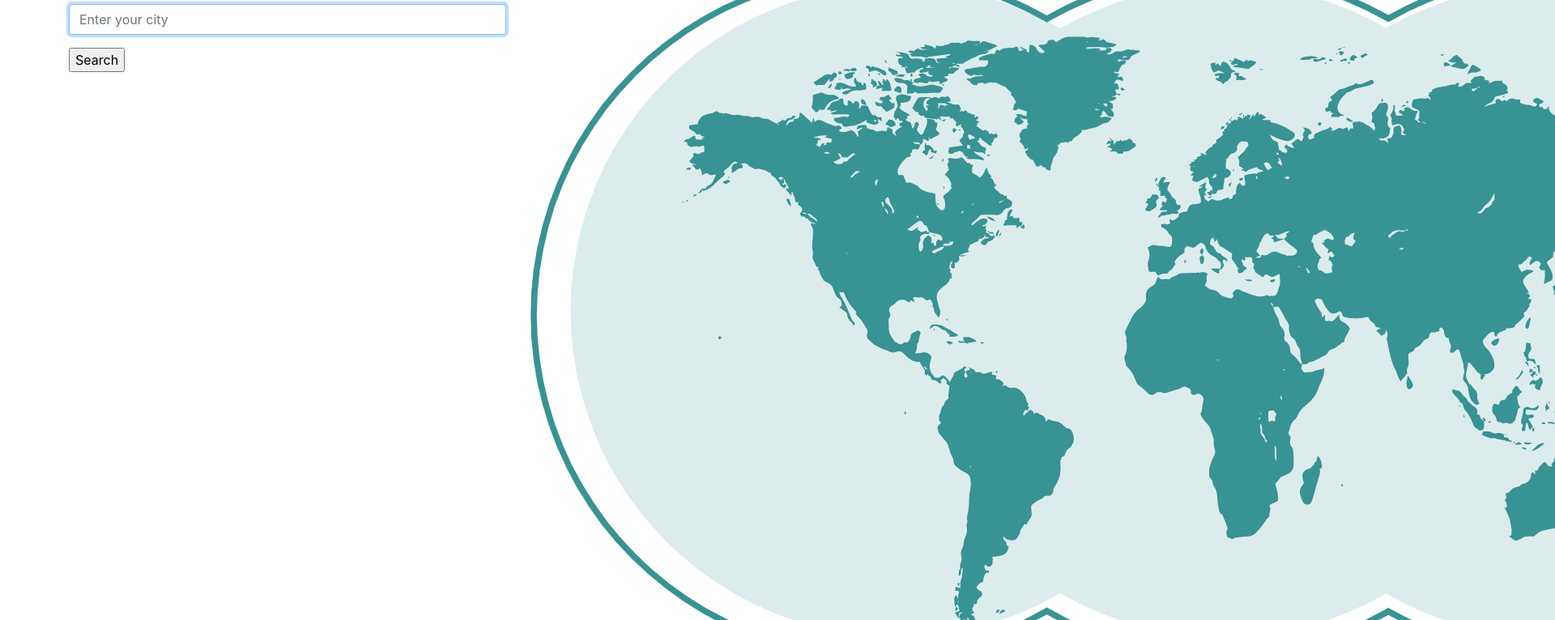
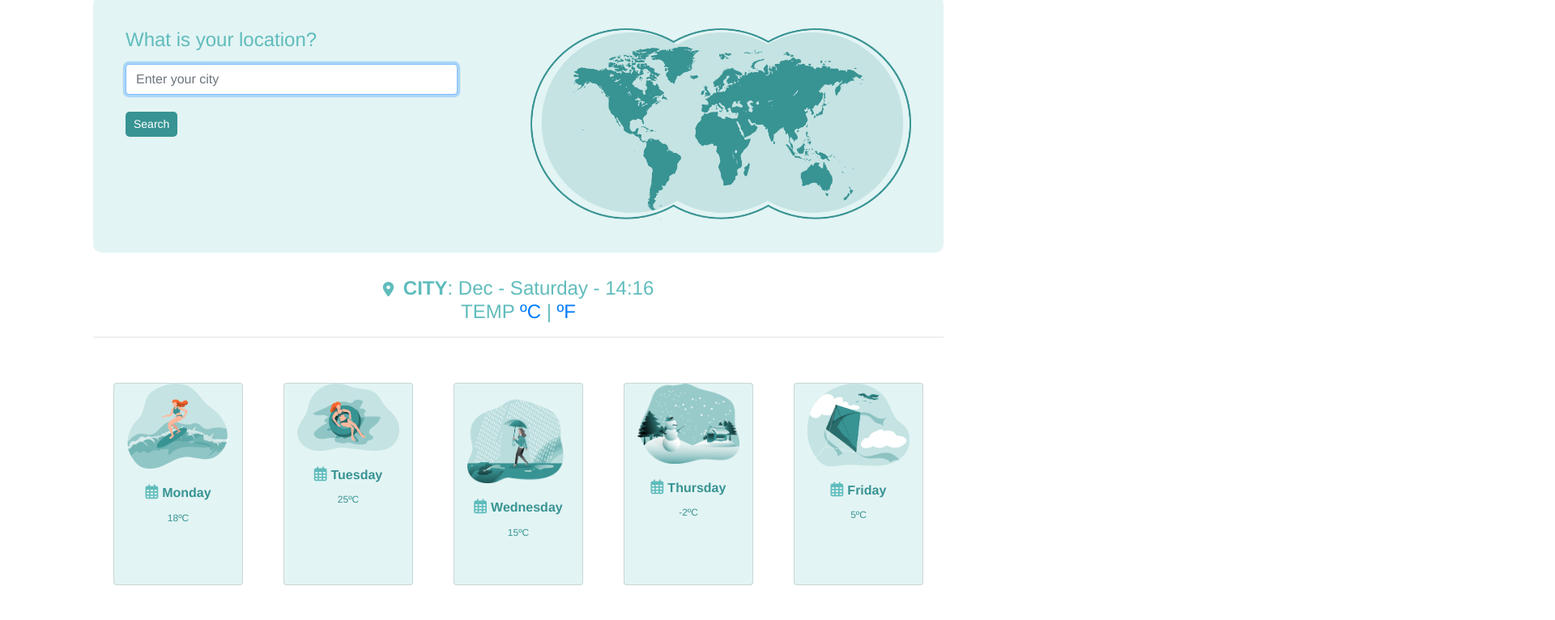
Before and after one commit to petradn/weatherapp-off-petra, a plain HTML site: page index.html in a window 1280 px wide. Shown: the part 93-859 px from the top of the page at 81% size, 1920 px wide, since content can reach past the window. Drawn offline with nearby package versions, Linux system fonts and the light colour scheme; no server answers.

Commit message:
Puched the file to Netlify

```diff
--- a/src/index.js
+++ b/src/index.js
@@ -0,0 +1,82 @@
+
+function formatTime(time) {
+   let hours = time.getHours();
+    if (hours < 10){
+        hours = `0${hours}`;
+    }
+
+    let minutes = time.getMinutes();
+    if (minutes < 10) {
+    minutes = `0${minutes}`
+    }
+
+    let daysIndex = time.getDay();
+    let days =
+    ["Sunday", "Monday", "Tuesday", "Wednesday", "Thursday", "Friday", "Saturday"];
+    let day = days[daysIndex];
+
+    let monthsIndex = time.getMonth();
+    let months = ["Jan", "Feb", "March", "Apr", "May", "Jun", "Jul", "Aug", "Sept", "Oct", "Nov", "Dec"]
+
+    let month = months[monthsIndex];
+
+    return `${month} - ${day} - ${hours}:${minutes} `;
+
+}
+
+function displayCityWeather(response) {
+console.log(response);
+document.querySelector(`#current-city`).innerHTML = response.data.name;
+document.querySelector(`#current-degree`).innerHTML = Math.round(response.data.main.temp);
+}
+
+
+function searchCity (city) {
+    let apiKey = `20225766fd17d102ee08932566e9303c`;
+    let unit = `metric`;
+    let apiUrl = `https://api.openweathermap.org/data/2.5/weather?q=${city}&appid=${apiKey}&units=${unit}`;
+    axios.get(apiUrl).then(displayCityWeather);
+}
+
+function submitCity(event) {
+    event.preventDefault();
+    let city = document.querySelector(`#search-city-input`).value;
+    city = city.trim();
+    searchCity(city);
+}
+
+let elementTime = document.querySelector("#current-time");
+let currentTime = new Date();
+elementTime.innerHTML = formatTime(currentTime);
+
+let formCity = document.querySelector("#form-city");
+formCity.addEventListener("submit", submitCity);
+
+
+searchCity(`Amsterdam`);
+
+
+
+//function searchLocation(position){}
+
+//function getCurrentLocation(event) {
+    //event.preventDefault();
+    //navigator.geolocation.getCurrentLocation(searchLocation);}
+
+
+
+//function stopClikCelcius (event) {
+//event.preventDefault();
+//document.querySelector(`#current-temp`);}
+
+//function stopClickFahrenheit (event) {
+//event.preventDefault();
+//let degreeElementFahrenheit= document.querySelector("#current-degree");
+//temp = document.querySelector(`#current-`);
+//degreeElementFahrenheit.innerHTML = Math.round(temp * 9 /5) + 32;}
+
+//let celcius = document.querySelector("#celcius");
+//celcius.addEventListener("click", stopClikCelcius);
+
+//let fahrenheit = document.querySelector("#fahrenheit");
+//fahrenheit.addEventListener("click", stopClickFahrenheit);
--- a/src/style.css
+++ b/src/style.css
@@ -0,0 +1,104 @@
+body {
+  font-family: Cerebri Sans, Helvetica, Arial, sans-serif;
+}
+
+h1,
+h2 {
+  display: block;
+  text-align: center;
+  font-size: 34px;
+  line-height: 48px;
+  font-weight: 900;
+  margin: 0;
+}
+
+h1 {
+  margin: 10px;
+  font-size: 35px;
+  color: #389393;
+}
+
+h2 {
+  color: #60bcbc;
+  padding: 0 0 24px;
+}
+
+h3 {
+  color: #60bcbc;
+  font-size: 24px;
+  margin-bottom: 15px;
+}
+
+h5 {
+  font-size: 16px;
+  font-weight: bold;
+}
+
+.location {
+  margin: 30px;
+  padding: 40px;
+  border-radius: 10px;
+  background-color: #e3f4f4;
+}
+.form-group {
+  margin-right: 60px;
+}
+.search-button {
+  color: #ffffff;
+  font-size: 14px;
+  background-color: #389393;
+  padding: 5px 10px;
+  border: 0px;
+  margin-top: 5px;
+  border-radius: 5px;
+}
+img.world-map {
+  display: block;
+  margin: 0 auto;
+  width: 100%;
+}
+.weather-location {
+  display: block;
+  text-align: center;
+  margin: 30px;
+  color: #389393;
+  font-size: 21px;
+}
+.fa-map-marker-alt {
+  margin-right: 5px;
+  font-size: 18px;
+  color: #60bcbc;
+}
+.fa-calendar-alt {
+  margin-right: 5px;
+  font-size: 18px;
+  color: #60bcbc;
+}
+
+.rain-wind {
+  display: block;
+  text-align: center;
+  color: #389393;
+  font-size: 16px;
+}
+
+.daily-weather {
+  margin: 30px;
+}
+
+.card {
+  background-color: #e3f4f4;
+  display: block;
+  margin: 10px;
+  text-align: center;
+  color: #389393;
+  font-size: 12px;
+  max-width: 200px;
+  height: 250px;
+}
+
+img.daily-weather {
+  display: block;
+  margin: 0 auto;
+  width: 80%;
+}
```
Also changed, not shown: index.html (+1 -1 lines).
